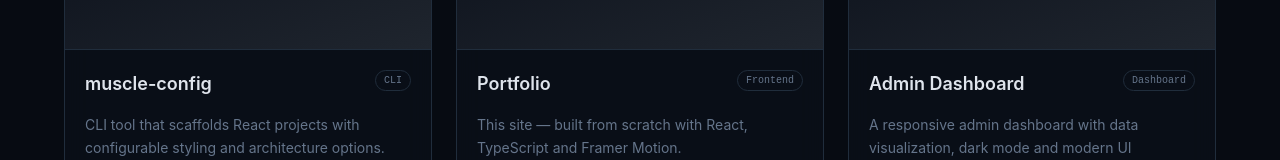
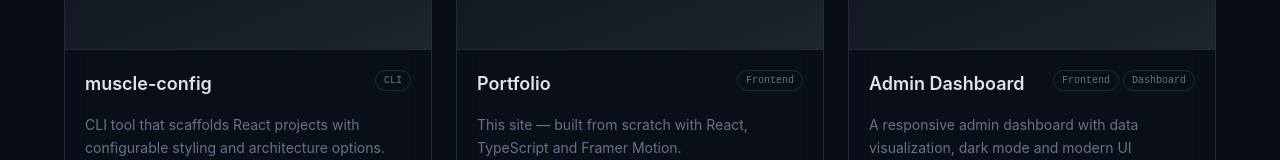
Before and after one commit to Cat-Div7/Portfollio, a React (Vite) app: page / in a window 1280 px wide. Shown: the part 2475-2635 px from the top of the page. Built offline with nearby package versions, Linux system fonts and the light colour scheme.

Commit message:
feat: support multiple categories per project with array type

```diff
--- a/src/components/Projects.tsx
+++ b/src/components/Projects.tsx
@@ -14,7 +14,9 @@
   const [active, setActive] = useState<ProjectCategory>("All");
 
   const filtered =
-    active === "All" ? projects : projects.filter((p) => p.category === active);
+    active === "All"
+      ? projects
+      : projects.filter((p) => p.category.includes(active));
 
   return (
     <section id="projects" className="px-6 py-24">
@@ -102,9 +104,16 @@
                 <div className="space-y-4 p-5">
                   <div className="flex items-start justify-between gap-2">
                     <h3 className="text-lg font-semibold">{project.title}</h3>
-                    <span className="border-border text-muted-foreground shrink-0 rounded-full border px-2 py-0.5 font-mono text-[10px]">
-                      {project.category}
-                    </span>
+                    <div className="flex flex-wrap gap-1">
+                      {project.category.map((cat) => (
+                        <span
+                          key={cat}
+                          className="border-border text-muted-foreground rounded-full border px-2 py-0.5 font-mono text-[10px]"
+                        >
+                          {cat}
+                        </span>
+                      ))}
+                    </div>
                   </div>
 
                   <p className="text-muted-foreground text-sm leading-relaxed">
--- a/src/data/index.ts
+++ b/src/data/index.ts
@@ -1,4 +1,10 @@
-import type { Project, NavLink, SkillCategory, Stat, ProjectCategory } from "../types/index";
+import type {
+  Project,
+  NavLink,
+  SkillCategory,
+  Stat,
+  ProjectCategory,
+} from "../types/index";
 
 export const navItems: NavLink[] = [
   { label: "Home", href: "#home" },
@@ -66,28 +72,31 @@
   {
     id: 1,
     title: "muscle-config",
-    description: "CLI tool that scaffolds React projects with configurable styling and architecture options.",
+    description:
+      "CLI tool that scaffolds React projects with configurable styling and architecture options.",
     techStack: ["TypeScript", "Node.js", "CLI"],
     githubUrl: "https://github.com/Cat-Div7/muscle-config",
-    category: "CLI",
+    category: ["CLI"],
   },
   {
     id: 2,
     title: "Portfolio",
-    description: "This site — built from scratch with React, TypeScript and Framer Motion.",
+    description:
+      "This site — built from scratch with React, TypeScript and Framer Motion.",
     techStack: ["React", "TypeScript", "Framer Motion", "Tailwind"],
     githubUrl: "https://github.com/Cat-Div7",
     liveUrl: "#",
-    category: "Frontend",
+    category: ["Frontend"],
   },
   {
     id: 3,
     title: "Admin Dashboard",
-    description: "A responsive admin dashboard with data visualization, dark mode and modern UI components.",
+    description:
+      "A responsive admin dashboard with data visualization, dark mode and modern UI components.",
     techStack: ["React", "JavaScript", "Pure CSS"],
     githubUrl: "https://github.com/Cat-Div7/Admin-Dashboard",
     liveUrl: "https://admin-dashboard-zeta-taupe.vercel.app/",
-    category: "Dashboard",
+    category: ["Frontend", "Dashboard"],
   },
 ];
 
--- a/src/types/index.ts
+++ b/src/types/index.ts
@@ -8,7 +8,7 @@
   githubUrl: string;
   liveUrl?: string;
   image?: string;
-  category: Exclude<ProjectCategory, "All">;
+  category: Exclude<ProjectCategory, "All">[];
 }
 
 export interface Skill {
```
